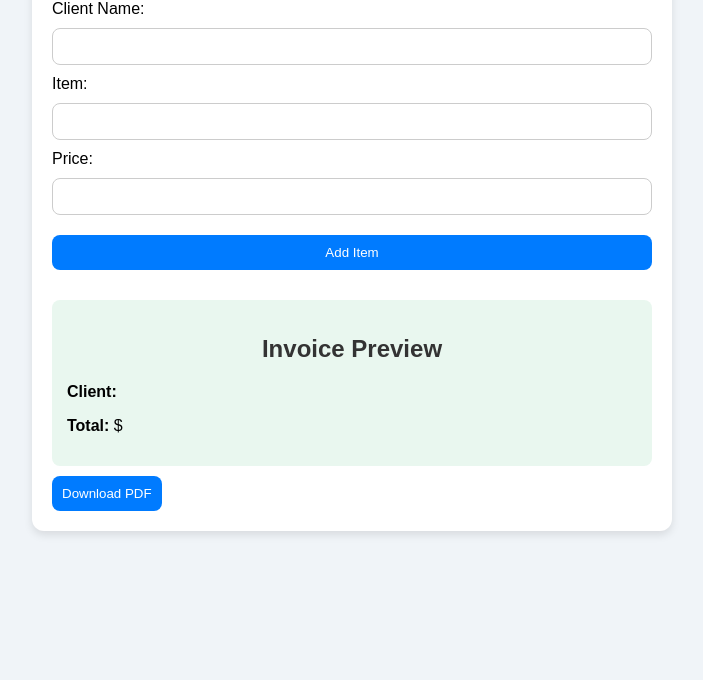
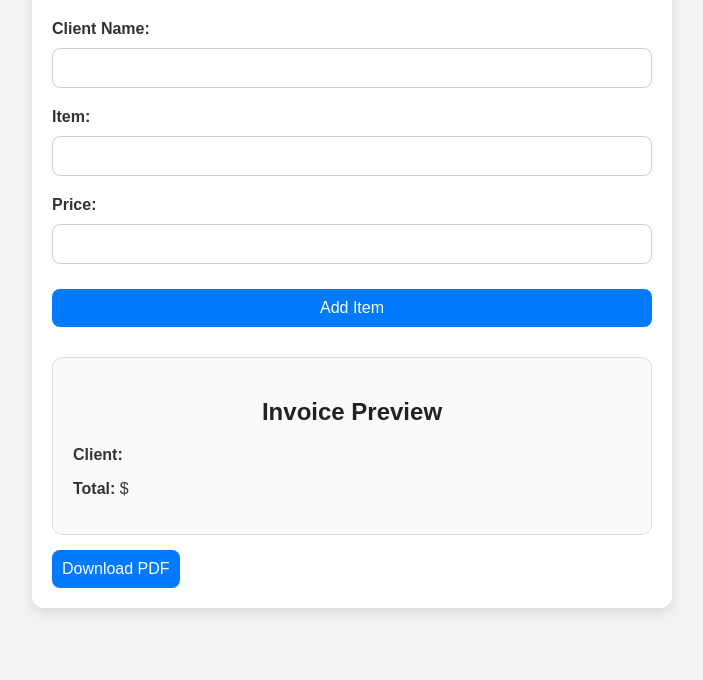
Before and after one commit to affanlearns/smart-invoice-generator, a plain HTML site: page index.html in a window 1280 px wide. Shown: the part 120-800 px from the top of the page, without its empty margins (288-991 px from the left). Drawn offline with nearby package versions, Linux system fonts and the light colour scheme.

Commit message:
Add files via upload

```diff
--- a/style.css
+++ b/style.css
@@ -1,24 +1,23 @@
-/* style.css */
-
 body {
   font-family: Arial, sans-serif;
-  background-color: #f0f4f8;
-  padding: 20px;
   margin: 0;
+  padding: 0;
+  background: #f2f2f2;
+  color: #333;
 }
 
 .container {
   max-width: 600px;
-  margin: auto;
-  background-color: #fff;
+  margin: 30px auto;
   padding: 20px;
+  background: white;
   border-radius: 12px;
-  box-shadow: 0 4px 8px rgba(0,0,0,0.1);
+  box-shadow: 0 4px 12px rgba(0,0,0,0.1);
 }
 
 h1, h2 {
   text-align: center;
-  color: #333;
+  color: #222;
 }
 
 form {
@@ -27,20 +26,28 @@ form {
   gap: 10px;
 }
 
+label {
+  font-weight: bold;
+  margin-top: 10px;
+}
+
 input {
   padding: 10px;
   border: 1px solid #ccc;
   border-radius: 8px;
+  font-size: 16px;
 }
 
 button {
   padding: 10px;
+  border: none;
   background-color: #007bff;
   color: white;
-  border: none;
+  font-size: 16px;
+  margin-top: 15px;
   border-radius: 8px;
   cursor: pointer;
-  margin-top: 10px;
+  transition: background-color 0.3s;
 }
 
 button:hover {
@@ -49,12 +56,19 @@ button:hover {
 
 #invoice-preview {
   margin-top: 30px;
-  background-color: #e9f7ef;
-  padding: 15px;
-  border-radius: 8px;
+  background: #fafafa;
+  padding: 20px;
+  border-radius: 10px;
+  border: 1px solid #ddd;
 }
 
-#item-list {
-  list-style-type: none;
-  padding-left: 0;
+@media (max-width: 600px) {
+  .container {
+    margin: 15px;
+    padding: 15px;
+  }
+
+  input, button {
+    font-size: 14px;
+  }
 }
```
